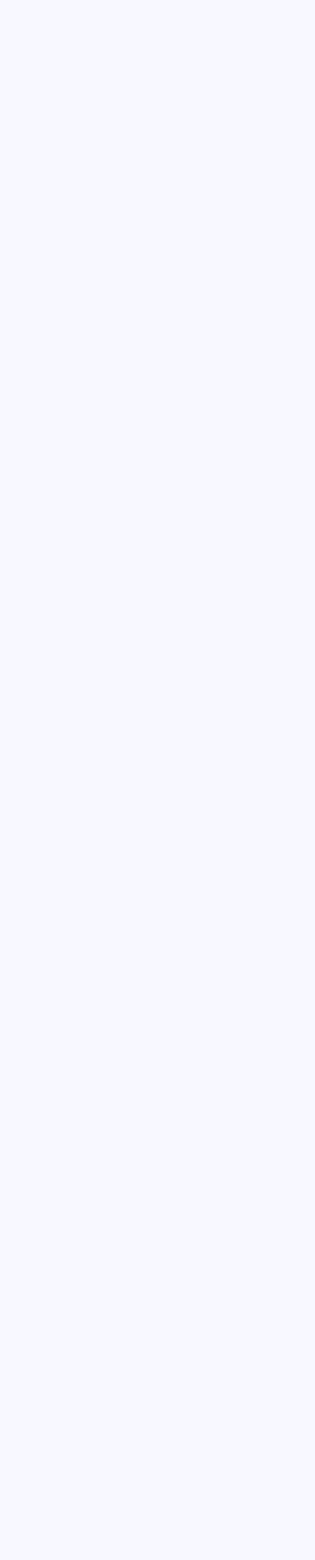
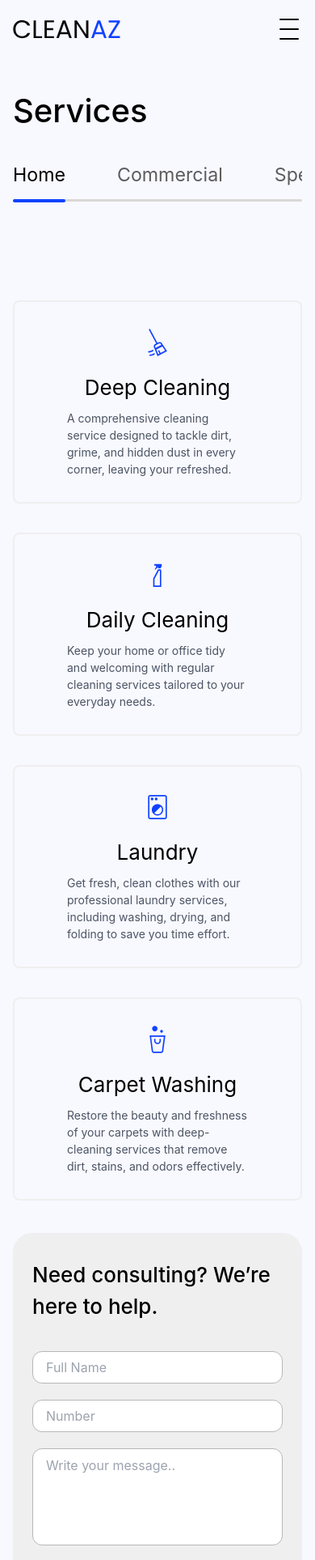
Before and after one commit to fatimanvrzz/Clean, a React (Vite) app: page /services in a window 390 px wide. Before the commit this address had no page. Shown: the top 1927 px of the page at 81% size. Before the commit the page ends 844 px from the top, so only its background shows below. Built offline with nearby package versions, Linux system fonts and the light colour scheme.

Commit message:
services page done mobil and desktop version

```diff
--- a/src/App.tsx
+++ b/src/App.tsx
@@ -6,6 +6,7 @@ import BookServicePage from "./Pages/BookServicePage";
 import ScrollToTop from "./components/ScrollToTop/ScrollToTop";
 import Quote from "./components/Quote/Quote";
 import ContactPage from "./Pages/ContactPage/ContactPage";
+import ServicePage from "./Pages/ServicePage/ServicePage";
 
 
 const App: React.FC = () => {
@@ -17,6 +18,7 @@ const App: React.FC = () => {
         <Route path="/about-us" element={<AboutUsPage />} />
         <Route path="/blog" element={<BlogPage />} />
         <Route path="/contact" element={<ContactPage />} />
+        <Route path="/services" element={<ServicePage />} />
         <Route path="/book-a-service" element={<BookServicePage />} />
         <Route path="/book-a-service" element={<Quote/>} />
       </Routes>
--- a/src/Pages/ContactPage/ContactPage.tsx
+++ b/src/Pages/ContactPage/ContactPage.tsx
@@ -40,7 +40,7 @@ const ContactPage = () => {
           <div className="w-full sm:w-[504px] h-auto sm:h-[166px] mt-8 flex flex-col items-center sm:flex-row justify-between gap-10 sm:gap-0">
             <div>
               <div className="text-black">
-                <p className="text-gray-500 text-center sm:text-left">Ünvan</p>
+                <p className="text-gray-500 text-center sm:text-left mt-10 sm:mt-0">Ünvan</p>
                 <p className="underline underline-offset-4 text-gray-900 mt-3">
                   Nizami r. Özbəkistan k.24
                 </p>
@@ -60,7 +60,7 @@ const ContactPage = () => {
                   clean.az@gmail.com
                 </p>
               </div>
-              <div className="text-black mt-10">
+              <div className="text-black mt-10 mb-10 sm:mb-0">
                 <p className="text-gray-500 text-center sm:text-left">Telefon</p>
                 <p className="underline underline-offset-4 text-gray-900 mt-3">
                   +994 77 332 62 00
--- /dev/null
+++ b/src/Pages/ServicePage/ServicePage.tsx
@@ -0,0 +1,68 @@
+import React from 'react'
+import Navbar from '../../components/Navbar/Navbar'
+import ServiceCard from '../../components/ServiceCard/ServiceCard'
+import Contact from "../../assets/images/contact.svg";
+import Footer from '../../components/Footer/Footer';
+
+
+
+
+const ServicePage = () => {
+    return (
+        <>
+            <div className="flex flex-col items-center w-full ">
+                <div className="w-full px-4 sm:px-0">
+                    <Navbar />
+                </div>
+
+
+                <div className="w-full max-w-[82rem] px-4 sm:px-0">
+                    <ServiceCard />
+                </div>
+
+                <div className="w-full max-w-[82rem] mt-10 sm:mt-20 px-4 sm:px-0">
+                    <div className="rounded-3xl px-6 py-8 bg-[#EFEFEF] h-auto flex flex-col gap-5">
+                        <h3 className="text-[26px] sm:text-[30px] font-medium mb-4 sm:mb-6">
+                            Need consulting? We’re here to help.
+                        </h3>
+
+                        <input
+                            type="text"
+                            placeholder="Full Name"
+                            className="h-[40px] border-[#B7B7BC] border rounded-xl px-4"
+                        />
+
+                        <input
+                            type="tel"
+                            placeholder="Number"
+                            className="h-[40px] border-[#B7B7BC] border rounded-xl px-4"
+                        />
+
+                        <textarea
+                            placeholder="Write your message.."
+                            className="h-[120px] border-[#B7B7BC] border rounded-xl px-4 py-2 resize-none"
+                        />
+
+                        <div className="flex justify-end">
+                            <button
+                                type="button"
+                                className="flex items-center text-[#0F42FF] border-[#0F42FF] border px-6 py-2 rounded-xl"
+                            >
+                                Send Message
+                                <img
+                                    alt="Contact Icon"
+                                    src={Contact}
+                                    className="ml-2 w-5 h-5 text-[#0F42FF]"
+                                />
+                            </button>
+                        </div>
+                    </div>
+                </div>
+
+                <Footer/>
+            </div>
+        </>
+    )
+}
+
+export default ServicePage
--- a/src/components/Navbar/Navbar.tsx
+++ b/src/components/Navbar/Navbar.tsx
@@ -1,22 +1,44 @@
+import { useState } from "react";
 import Logo from "../../assets/images/logo.svg";
-import BurgerMenu from "../../assets/images/burger-menu.svg"
 import { Link } from "react-router-dom";
 import { IoIosArrowDown } from "react-icons/io";
-import { GoX } from "react-icons/go";
-import { useState } from "react";
+
+const BurgerIcon = ({ open }) => {
+  return (
+    <button
+      className="flex flex-col justify-center items-center w-8 h-8 group"
+      aria-label="Toggle menu"
+    >
+      <span
+        className={`block h-0.5 w-6 bg-black rounded-sm transform transition duration-300 ease-in-out
+          ${open ? "rotate-45 translate-y-1.5" : "-translate-y-1.5"}`}
+      ></span>
+      <span
+        className={`block h-0.5 w-6 bg-black rounded-sm my-1 transition duration-300 ease-in-out
+          ${open ? "opacity-0" : "opacity-100"}`}
+      ></span>
+      <span
+        className={`block h-0.5 w-6 bg-black rounded-sm transform transition duration-300 ease-in-out
+          ${open ? "-rotate-45 -translate-y-1.5" : "translate-y-1.5"}`}
+      ></span>
+    </button>
+  );
+};
 
 const Navbar = () => {
-  const [menu, setMenu] = useState(false)
+  const [menu, setMenu] = useState(false);
 
   return (
     <div className="flex items-center cursor-pointer w-full ">
-     <div className="flex items-center mt-[20px] w-full max-w-[81.25rem] justify-between mx-auto">
+      <div className="flex items-center mt-[20px] w-full max-w-[81.25rem] justify-between mx-auto">
         {/* Logo */}
         <div className="flex text-center">
           <div className="mx-auto">
-            <Link to='/'>
+            <Link to="/">
               <img
-                src={Logo} alt="Logo" className="w-auto max-w-[9.125rem] sm:max-w-[7.5rem] md:max-w-[6.25rem] lg:max-w-[8.125rem]"
+                src={Logo}
+                alt="Logo"
+                className="w-auto max-w-[9.125rem] sm:max-w-[7.5rem] md:max-w-[6.25rem] lg:max-w-[8.125rem]"
               />
             </Link>
           </div>
@@ -26,18 +48,18 @@ const Navbar = () => {
         <div className="hidden md:flex">
           <ul className="flex items-center gap-[2.5625rem] lg:gap-[1.875rem] md:gap-[1rem] text-[1.0625rem]">
             <li>
-              <Link className="flex items-center" to='/services'>
+              <Link className="flex items-center" to="/services">
                 Services <IoIosArrowDown />
               </Link>
             </li>
             <li>
-              <Link to='/about-us'>About Us</Link>
+              <Link to="/about-us">About Us</Link>
             </li>
             <li>
-              <Link to='/blog'>Blog</Link>
+              <Link to="/blog">Blog</Link>
             </li>
             <li>
-              <Link to='/contact'>Contact</Link>
+              <Link to="/contact">Contact</Link>
             </li>
           </ul>
         </div>
@@ -49,7 +71,7 @@ const Navbar = () => {
               En <IoIosArrowDown />
             </div>
             <div className="bg-[#0F42FF] rounded-2xl px-5 py-3 text-[1.15rem]">
-              <Link to='/book-a-service'>
+              <Link to="/book-a-service">
                 <button className="text-white cursor-pointer">Book a Service</button>
               </Link>
             </div>
@@ -59,22 +81,29 @@ const Navbar = () => {
         {/* Burger (Mobile) */}
         <div className="flex md:hidden">
           <button onClick={() => setMenu(!menu)}>
-            {menu ? <GoX size={30} /> : <img src={BurgerMenu} alt="Burger Menu Icon" className="w-[1.875rem]" />}
+            <BurgerIcon open={menu} />
           </button>
         </div>
 
-        {/* Mobile */}
+        {/* Mobile Menu */}
         {menu && (
           <div className="absolute top-16 right-4 bg-white shadow-lg p-4 w-64 md:hidden text-[1.0625rem] z-50">
             <ul className="flex flex-col gap-4">
-              <li><Link to="/services">Services</Link></li>
-              <li><Link to="/about-us">About Us</Link></li>
-              <li><Link to="/blog">Blog</Link></li>
-              <li><Link to="/contact">Contact</Link></li>
+              <li>
+                <Link to="/services">Services</Link>
+              </li>
+              <li>
+                <Link to="/about-us">About Us</Link>
+              </li>
+              <li>
+                <Link to="/blog">Blog</Link>
+              </li>
+              <li>
+                <Link to="/contact">Contact</Link>
+              </li>
             </ul>
           </div>
         )}
-
       </div>
     </div>
   );
--- a/src/components/ServiceCard/ServiceCard.tsx
+++ b/src/components/ServiceCard/ServiceCard.tsx
@@ -41,7 +41,7 @@ const ServiceCard = () => {
   const [isClicked, setIsClicked] = useState(false);
 
   return (
-    <div className="w-full mt-[5.75rem]">
+    <div className="w-full mt-[55px]">
       <div className="flex flex-col sm:flex-row sm:items-center sm:justify-between">
         <div className="text-[2.5rem] font-medium text-left mb-[2rem]">
           Services
```
